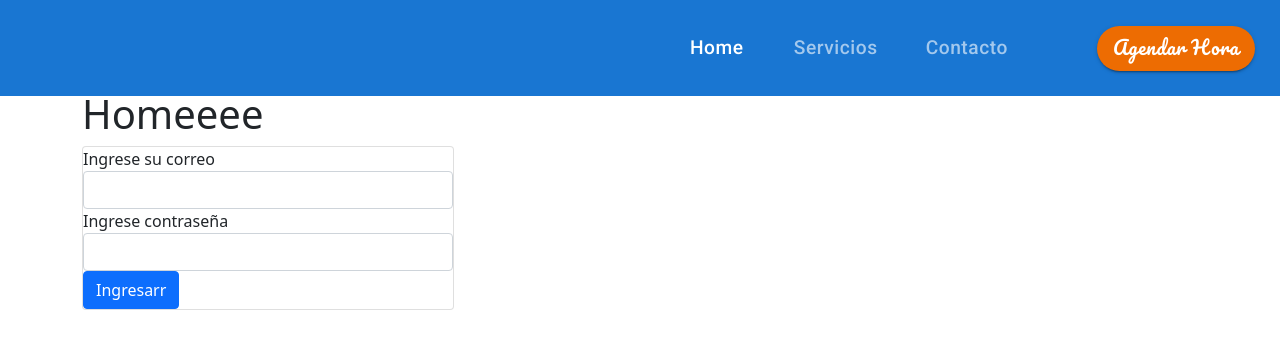
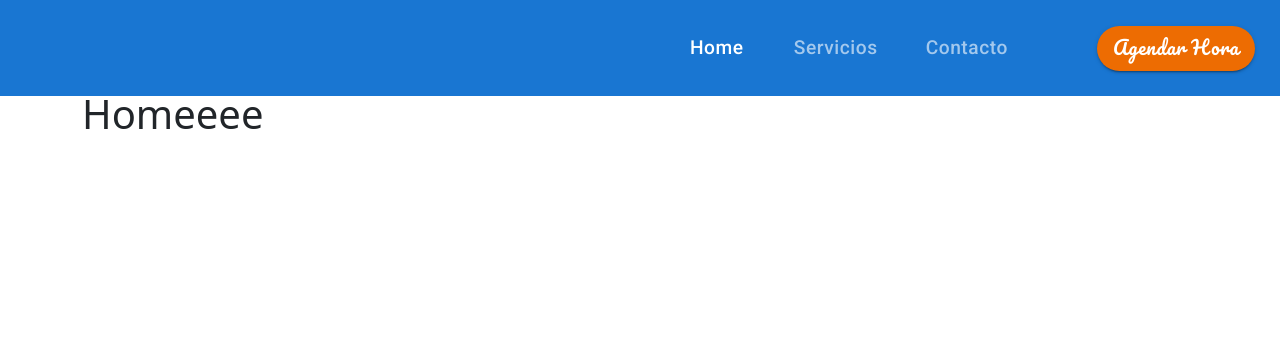
Before and after one commit to CamiloERH/proyectosoftware, a React (Create React App) app: page / in a window 1280 px wide. Shown: the top 348 px of the page. Built offline with nearby package versions, Linux system fonts and the light colour scheme.

Commit message:
Update App.js

```diff
--- a/src/App.js
+++ b/src/App.js
@@ -4,7 +4,7 @@ import HorarioState from './context/horarios/horarioState';
 import { Header } from './ui/Header';
 
 import Servicios from './components/Servicios';
-import Login from './components/Login/Login';
+
 
 
 
@@ -21,7 +21,7 @@ function App() {
           <Route exact path="/" component={() =>
             <div className="container">
               <h1>Homeeee</h1>
-              <Login/>
+
 
             </div>}
           />
```
